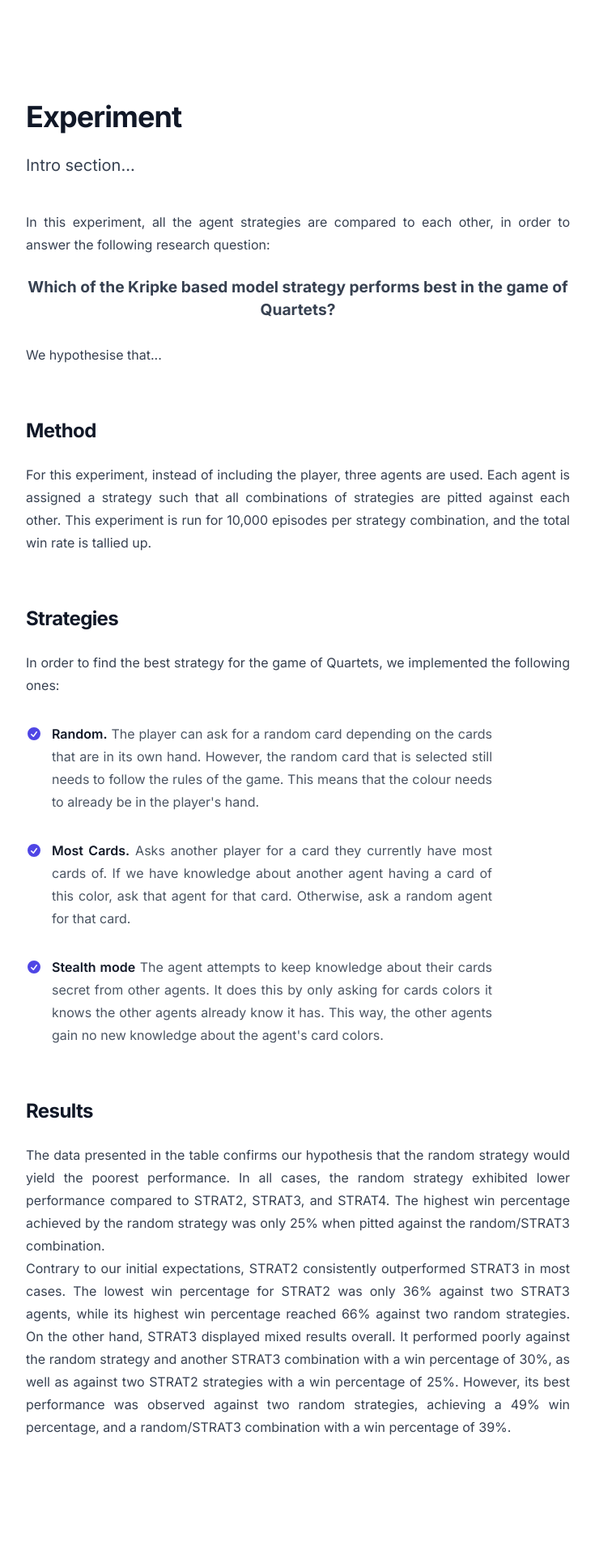
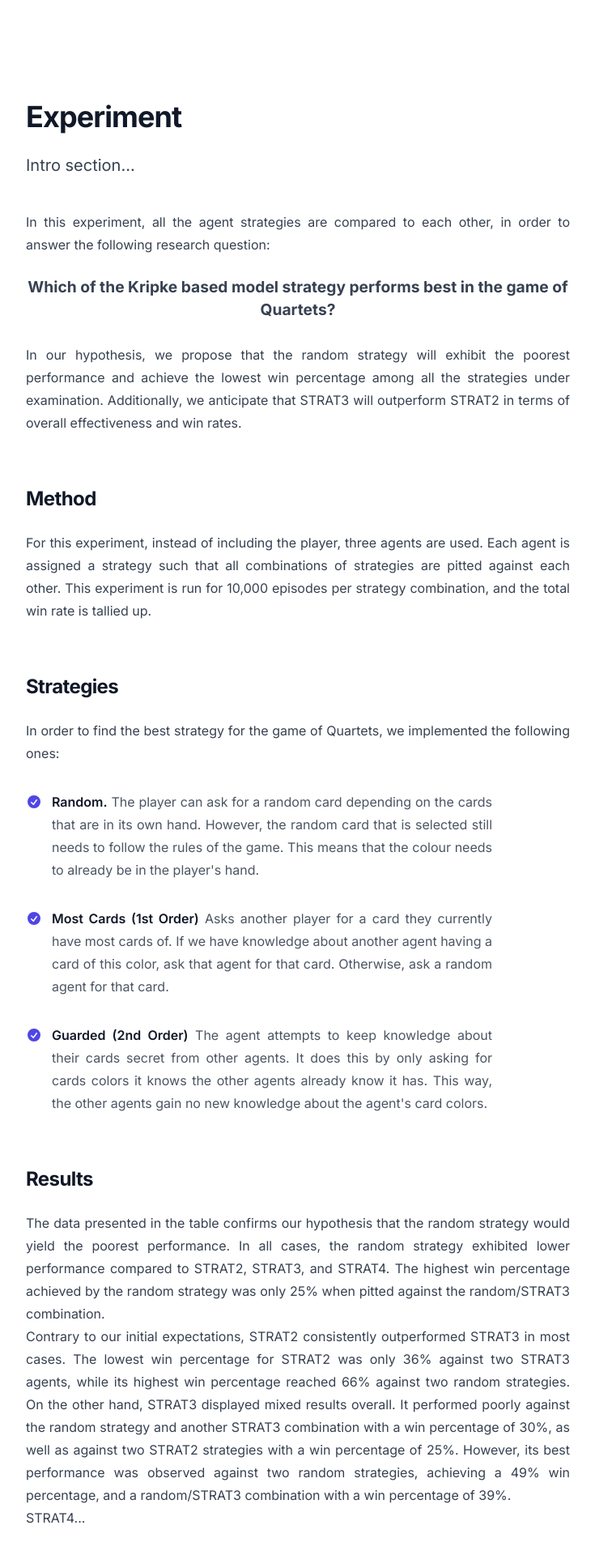
Before and after one commit to koole/quartets-web, a Next.js app: page /experiment in a window 1280 px wide. Shown: the part 100-2020 px from the top of the page at 81% size, without its empty margins (224-959 px from the left). Built offline with nearby package versions, Linux system fonts and the light colour scheme.

Commit message:
added results draft

```diff
--- a/src/app/experiment/page.tsx
+++ b/src/app/experiment/page.tsx
@@ -33,7 +33,7 @@ export default function Home() {
                 game of Quartets?
               </span>
               <br />
-              We hypothesise that...
+              In our hypothesis, we propose that the random strategy will exhibit the poorest performance and achieve the lowest win percentage among all the strategies under examination. Additionally, we anticipate that STRAT3 will outperform STRAT2 in terms of overall effectiveness and win rates.
             </p>
 
             <h2 className="mt-16 text-2xl font-bold tracking-tight text-gray-900">
@@ -79,7 +79,7 @@ export default function Home() {
                   />
                   <span>
                     <strong className="font-semibold text-gray-900">
-                      Most Cards.
+                      Most Cards (1st Order)
                     </strong>{" "}
                     Asks another player for a card they currently have most
                     cards of. If we have knowledge about another agent having a
@@ -94,7 +94,7 @@ export default function Home() {
                   />
                   <span>
                     <strong className="font-semibold text-gray-900">
-                      Stealth mode
+                      Guarded (2nd Order)
                     </strong>{" "}
                     The agent attempts to keep knowledge about their cards
                     secret from other agents. It does this by only asking for
@@ -110,10 +110,13 @@ export default function Home() {
               Results
             </h2>
             <p className="mt-6">
-            The data presented in the table confirms our hypothesis that the random strategy would yield the poorest performance. In all cases, the random strategy exhibited lower performance compared to STRAT2, STRAT3, and STRAT4. The highest win percentage achieved by the random strategy was only 25% when pitted against the random/STRAT3 combination.
+              The data presented in the table confirms our hypothesis that the random strategy would yield the poorest performance. In all cases, the random strategy exhibited lower performance compared to STRAT2, STRAT3, and STRAT4. The highest win percentage achieved by the random strategy was only 25% when pitted against the random/STRAT3 combination.
             </p>
             <p>
-            Contrary to our initial expectations, STRAT2 consistently outperformed STRAT3 in most cases. The lowest win percentage for STRAT2 was only 36% against two STRAT3 agents, while its highest win percentage reached 66% against two random strategies. On the other hand, STRAT3 displayed mixed results overall. It performed poorly against the random strategy and another STRAT3 combination with a win percentage of 30%, as well as against two STRAT2 strategies with a win percentage of 25%. However, its best performance was observed against two random strategies, achieving a 49% win percentage, and a random/STRAT3 combination with a win percentage of 39%.
+              Contrary to our initial expectations, STRAT2 consistently outperformed STRAT3 in most cases. The lowest win percentage for STRAT2 was only 36% against two STRAT3 agents, while its highest win percentage reached 66% against two random strategies. On the other hand, STRAT3 displayed mixed results overall. It performed poorly against the random strategy and another STRAT3 combination with a win percentage of 30%, as well as against two STRAT2 strategies with a win percentage of 25%. However, its best performance was observed against two random strategies, achieving a 49% win percentage, and a random/STRAT3 combination with a win percentage of 39%.
+            </p>
+            <p>
+              STRAT4...
             </p>
           </div>
         </div>
```
